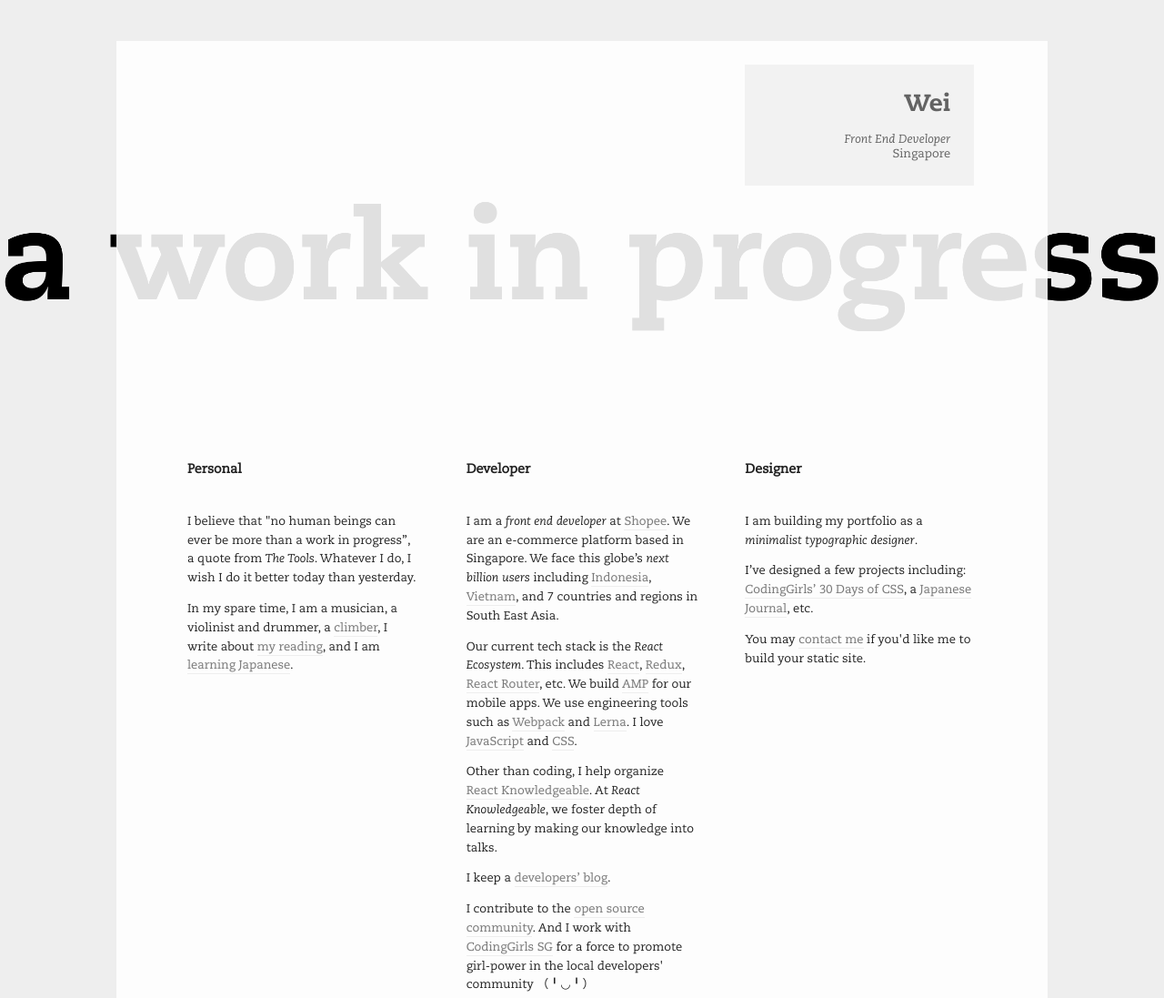
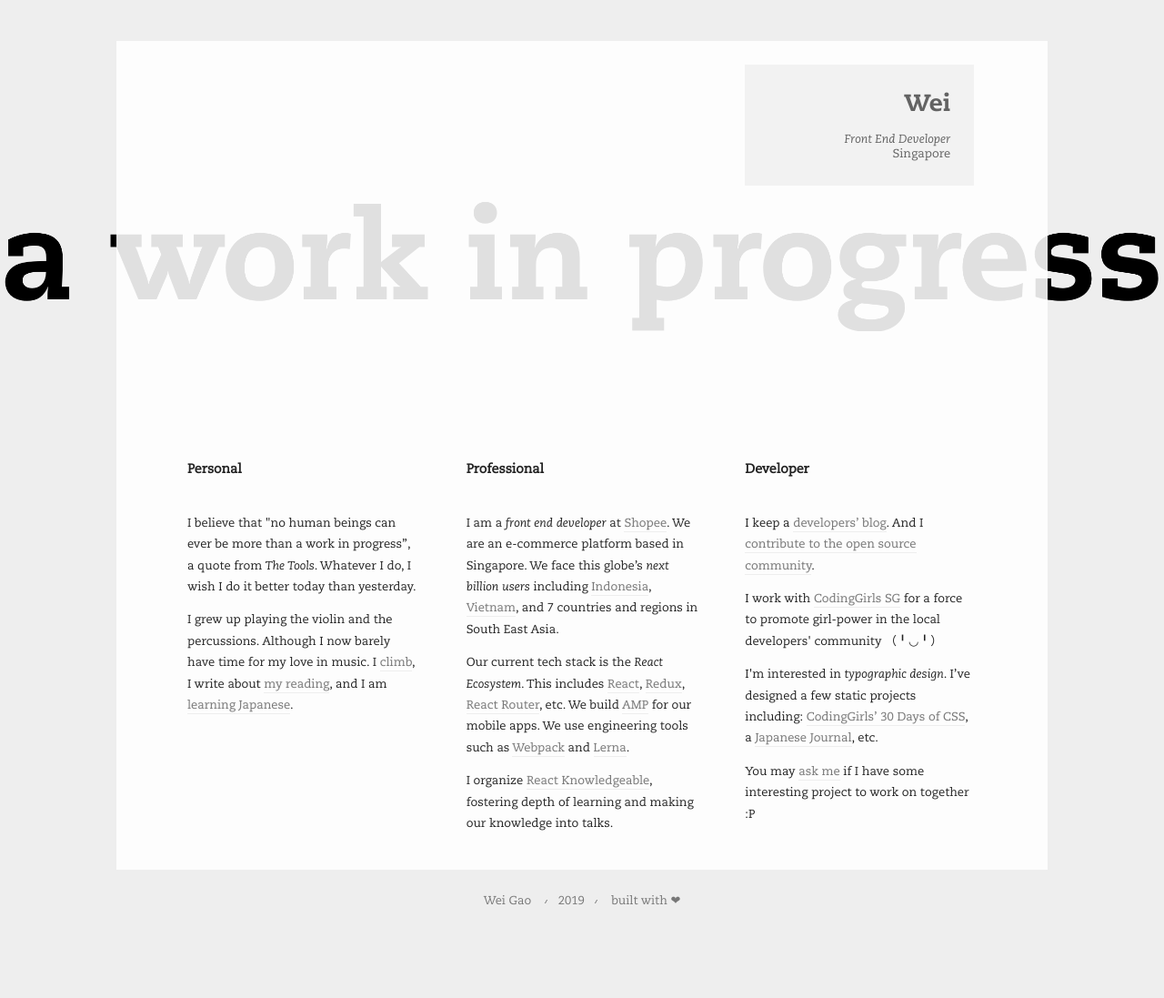
Before and after one commit to wgao19/home, a plain HTML site: page index.html in a window 1280 px wide. Shown: the top 1097 px of the page at 91% size. After the commit the page ends 1012 px from the top, so only its background shows below. Drawn offline with Linux system fonts and the light colour scheme.

Commit message:
Update content

```diff
--- a/index.html
+++ b/index.html
@@ -41,8 +41,9 @@
           it better today than yesterday.
         </p>
         <p>
-          In my spare time, I am a musician, a violinist and drummer, a
-          <a href="https://instagram.com/_weiclimbs/">climber</a>, I write about
+          I grew up playing the violin and the percussions. Although I now
+          barely have time for my love in music. I
+          <a href="https://instagram.com/_weiclimbs/">climb</a>, I write about
           <a href="https://www.goodreads.com/user/show/77555133-wei-gao"
             >my reading</a
           >, and I am
@@ -50,7 +51,7 @@
         </p>
       </div>
       <div class="section developer">
-        <h2>developer</h2>
+        <h2>professional</h2>
         <p>
           I am a <i>front end developer</i> at
           <a href="https://shopee.sg">Shopee</a>. We are an e-commerce platform
@@ -68,39 +69,37 @@
           etc. We build <a href="https://www.ampproject.org/">AMP</a> for our
           mobile apps. We use engineering tools such as
           <a href="https://webpack.js.org/">Webpack</a> and
-          <a href="https://lernajs.io/">Lerna</a>. I love
-          <a href="https://tc39.github.io/ecma262/">JavaScript</a> and
-          <a href="https://www.w3.org/TR/css-2018/">CSS</a>.
+          <a href="https://lernajs.io/">Lerna</a>.
         </p>
         <p>
-          Other than coding, I help organize
+          I organize
           <a href="https://www.youtube.com/channel/UCswxnKjnWhnSR00wC1J8LZA"
             >React Knowledgeable</a
-          >. At <i>React Knowledgeable</i>, we foster depth of learning by
-          making our knowledge into talks.
-        </p>
-        <p>I keep a <a href="http://dev.wgao19.cc">developers’ blog</a>.</p>
-        <p>
-          I contribute to the
-          <a href="https://github.com/wgao19">open source community</a>. And I
-          work with <a href="http://codinggirls.sg">CodingGirls SG</a> for a
-          force to promote girl-power in the local developers' community （╹◡╹）
+          >, fostering depth of learning and making our knowledge into talks.
         </p>
       </div>
       <div class="section designer">
-        <h2>designer</h2>
+        <h2>developer</h2>
         <p>
-          I am building my portfolio as a
-          <i>minimalist typographic designer</i>.
+          I keep a <a href="http://dev.wgao19.cc">developers’ blog</a>. And I
+          <a href="https://github.com/wgao19"
+            >contribute to the open source community</a
+          >.
+        </p>
+
+        <p>
+          I work with <a href="http://codinggirls.sg">CodingGirls SG</a> for a
+          force to promote girl-power in the local developers' community （╹◡╹）
         </p>
         <p>
-          I’ve designed a few projects including:
+          I'm interested in <i>typographic design</i>. I’ve designed a few
+          static projects including:
           <a href="http://css.codinggirls.sg">CodingGirls’ 30 Days of CSS</a>, a
           <a href="http://japanese.wgao19.cc">Japanese Journal</a>, etc.
         </p>
         <p>
-          You may <a href="mailto:wgao19+work@gmail.com">contact me</a> if you'd
-          like me to build your static site.
+          You may <a href="mailto:wgao19+project@gmail.com">ask me</a> if I have
+          some interesting project to work on together :P
         </p>
       </div>
     </div>
--- a/style.css
+++ b/style.css
@@ -63,7 +63,7 @@ a:hover {
   border-bottom: 2px solid var(--med);
 }
 p {
-  line-height: 1.6;
+  line-height: 1.8;
 }
 .content {
   width: calc(80% - 2 * var(--padding-w));
```
